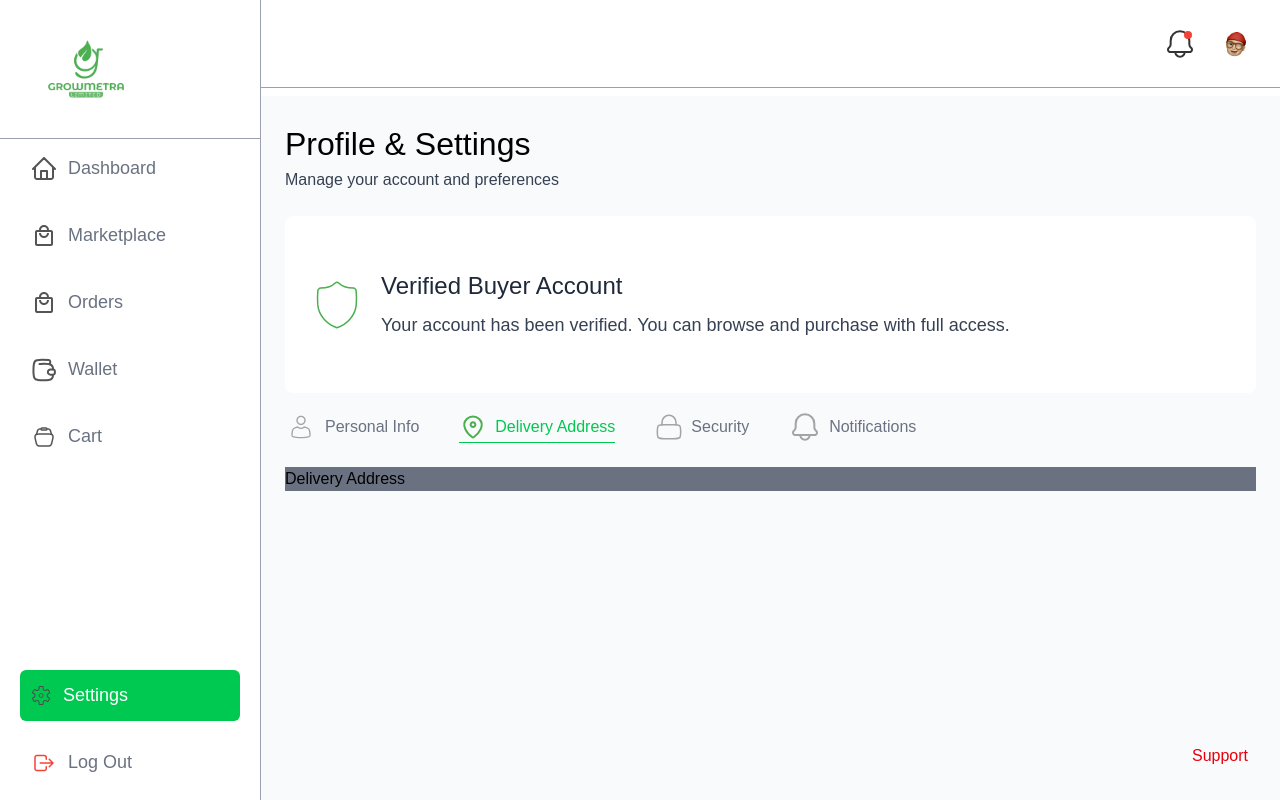
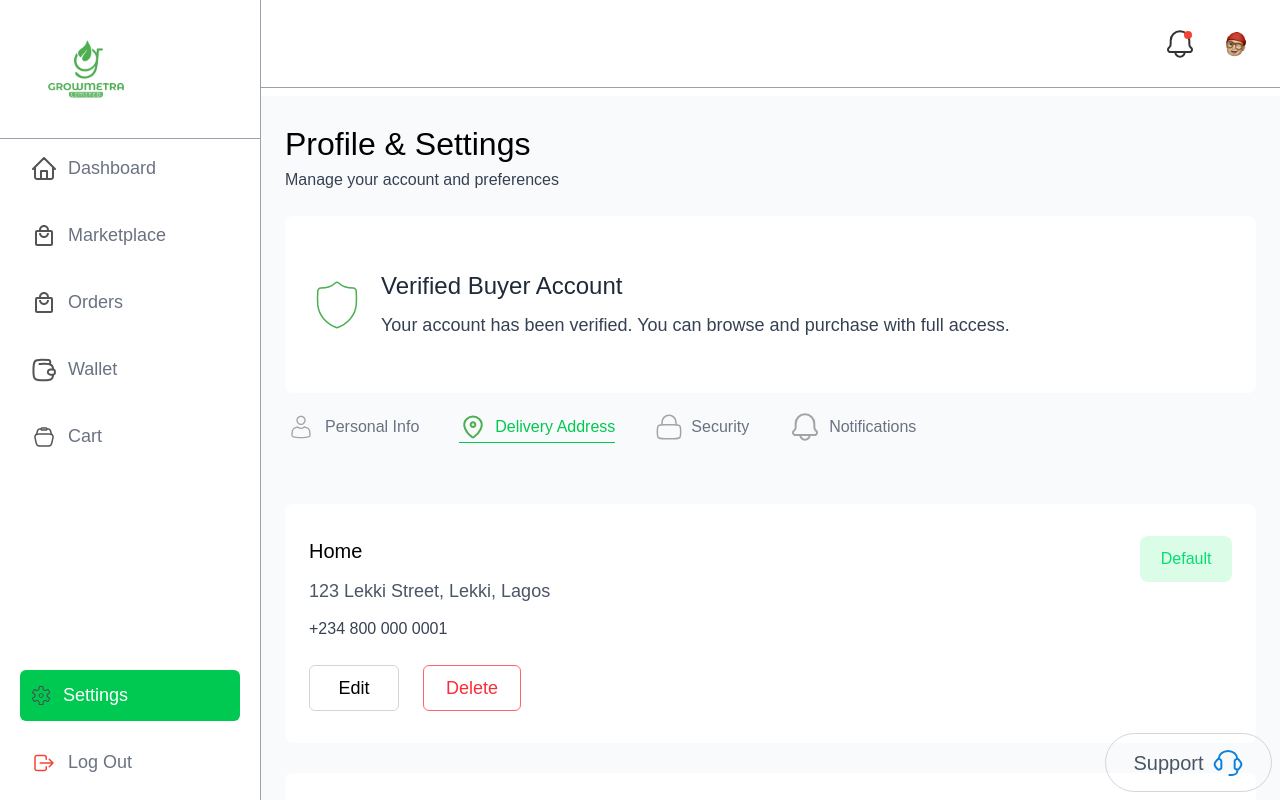
Before and after one commit to GROWMETRA11/GrowMetra11, a React (Vite) app: page /settings in a window 1280 px wide. Both pictures are taken after a click on the element "Delivery Address". Built offline with nearby package versions, Linux system fonts and the light colour scheme.

Commit message:
feat: Added settings tab on dashboard section

```diff
--- /dev/null
+++ b/src/Components/iconComponent/SupportIcon.jsx
@@ -0,0 +1,14 @@
+import React from 'react'
+
+const SupportIcon = () => {
+  return (
+    <svg width="32" height="32" viewBox="0 0 32 32" fill="none" xmlns="http://www.w3.org/2000/svg">
+<path d="M22.6665 14.4072C22.6665 13.9458 22.6665 13.7152 22.7359 13.5098C22.9372 12.9125 23.4692 12.6818 24.0025 12.4392C24.5999 12.1658 24.8985 12.0298 25.1959 12.0058C25.5319 11.9792 25.8692 12.0512 26.1572 12.2125C26.5385 12.4258 26.8052 12.8338 27.0772 13.1645C28.3345 14.6925 28.9639 15.4565 29.1932 16.2978C29.3799 16.9778 29.3799 17.6898 29.1932 18.3685C28.8585 19.5978 27.7985 20.6272 27.0132 21.5818C26.6119 22.0685 26.4105 22.3125 26.1572 22.4552C25.8643 22.6176 25.5297 22.6895 25.1959 22.6618C24.8985 22.6378 24.5999 22.5018 24.0012 22.2285C23.4679 21.9858 22.9372 21.7552 22.7359 21.1578C22.6665 20.9525 22.6665 20.7218 22.6665 20.2605V14.4072ZM9.33321 14.4072C9.33321 13.8258 9.31721 13.3045 8.84788 12.8965C8.67721 12.7485 8.45054 12.6458 7.99854 12.4392C7.39988 12.1672 7.10121 12.0298 6.80388 12.0058C5.91454 11.9338 5.43588 12.5418 4.92388 13.1658C3.66521 14.6925 3.03588 15.4565 2.80521 16.2992C2.61962 16.9769 2.61962 17.6921 2.80521 18.3698C3.14121 19.5978 4.20254 20.6285 4.98654 21.5818C5.48121 22.1818 5.95454 22.7298 6.80388 22.6618C7.10121 22.6378 7.39988 22.5018 7.99854 22.2285C8.45188 22.0232 8.67721 21.9192 8.84788 21.7712C9.31721 21.3632 9.33321 20.8418 9.33321 20.2618V14.4072Z" stroke="#0C81DE" stroke-width="2"/>
+<path d="M6.66602 12C6.66602 7.58133 10.8447 4 15.9993 4C21.154 4 25.3327 7.58133 25.3327 12" stroke="#0C81DE" stroke-width="2" stroke-linecap="square" stroke-linejoin="round"/>
+<path d="M25.334 22.668V23.7346C25.334 26.0906 22.9473 28.0013 20.0007 28.0013H17.334" stroke="#0C81DE" stroke-width="2" stroke-linecap="round" stroke-linejoin="round"/>
+</svg>
+
+  )
+}
+
+export default SupportIcon
--- a/src/pages/dashboard/famers/components/DashboardLayout.jsx
+++ b/src/pages/dashboard/famers/components/DashboardLayout.jsx
@@ -10,6 +10,7 @@ import OrdersIcon from "../../../../Components/iconComponent/OrdersIcon";
 import MarketIcon from "../../../../Components/iconComponent/MarketIcon";
 import SettingsIcon from "../../../../Components/iconComponent/SettingsIcon";
 import LogoutIcon from "../../../../Components/iconComponent/LogoutIcon";
+import SupportIcon from "../../../../Components/iconComponent/SupportIcon";
 
 const DashboardLayout = ({ children }) => {
   const location = useLocation();
@@ -163,7 +164,10 @@ const DashboardLayout = ({ children }) => {
 
       {/* Contents */}
       <div className="h-screen p-6 overflow-y-auto w-[calc(100%-261px)] fixed top-24 left-[261px] bg-gray-50">
-      <div className="fixed right-2 p-6 bottom-2 text-red-600">Support</div>
+      <div className="fixed right-2 px-[27.5px] py-[12.5px] bottom-2 border border-gray-300 rounded-full flex gap-2 items-center">
+        <p className="text-[20px] text-gray-600 font-normal">Support</p>
+        <SupportIcon />
+        </div>
         {children}
       </div>
     </section>
--- a/src/pages/dashboard/famers/screen/settings/Settings.jsx
+++ b/src/pages/dashboard/famers/screen/settings/Settings.jsx
@@ -1,5 +1,4 @@
-import  {React, useState } from "react";
-
+import { React, useState } from "react";
 
 import DashboardLayout from "../../components/DashboardLayout";
 import PersonalIcon from "../../../../../Components/iconComponent/PersonalIcon";
@@ -7,17 +6,17 @@ import Location from "../../../../../Components/iconComponent/Location";
 import SecurityIcon from "../../../../../Components/iconComponent/SecurityIcon";
 import Notification from "../../../../../Components/iconComponent/Notification";
 import Secure from "../../../../../Components/iconComponent/Secure";
+import profile from "../../../../../assets/images/ProfileImg.png";
 
 const Settings = () => {
-
-  const [active, setActive] = useState("Personal Info")
+  const [active, setActive] = useState("Personal Info");
 
   const tabs = [
     {
       id: 1,
       label: "Personal Info",
       activeIcon: <PersonalIcon color="#4CAF50" />,
-      inActiveIcon: <PersonalIcon color="#A4A4A4"/>,
+      inActiveIcon: <PersonalIcon color="#A4A4A4" />,
     },
     {
       id: 2,
@@ -37,60 +36,244 @@ const Settings = () => {
       activeIcon: <Notification color="#4CAF50" />,
       inActiveIcon: <Notification color="#A4A4A4" />,
     },
-  ]
+  ];
+
+  const delivery = [
+    {
+      id: 1,
+      title: "Home",
+      location: "123 Lekki Street, Lekki, Lagos",
+      contact: "+234 800 000 0001",
+      status: "Default",
+      edit: "Edit",
+      delete: "Delete",
+    },
+    {
+      id: 2,
+      title: "Office",
+      location: "456 Victoria Island, VI, Lagos",
+      contact: "+234 800 000 0002",
+      edit: "Edit",
+      delete: "Delete",
+    },
+  ];
 
   return (
     <DashboardLayout>
       <div className="w-full">
-
         <div>
           <h1 className="text-[32px] font-normal">Profile & Settings</h1>
-        <p className="text-base font-normal text-gray-700">Manage your account and preferences</p>
+          <p className="text-base font-normal text-gray-700">
+            Manage your account and preferences
+          </p>
         </div>
 
         <div className="bg-white rounded-lg px-6 py-[54px] mt-6 w-full">
           <div className="flex items-center gap-4">
             <Secure />
             <div>
-            <p className="text-gray-800 font-normal text-2xl mb-[10px] ">Verified Buyer Account</p>
-            <p className="text-gray-700 font-light text-[18px] ">Your account has been verified. You can browse and purchase with full access.</p>
+              <p className="text-gray-800 font-normal text-2xl mb-[10px] ">
+                Verified Buyer Account
+              </p>
+              <p className="text-gray-700 font-light text-[18px] ">
+                Your account has been verified. You can browse and purchase with
+                full access.
+              </p>
             </div>
           </div>
         </div>
 
         <div className="mt-[18px] flex gap-10">
-        {tabs.map((tab,index) => (
-
-            <div onClick={() => setActive(tab.label)} key={index} className={`flex items-center gap-2
-            ${active === tab.label
+          {tabs.map((tab, index) => (
+            <div
+              onClick={() => setActive(tab.label)}
+              key={index}
+              className={`flex items-center gap-2
+            ${
+              active === tab.label
                 ? "text-green-500 border-b-1 border-green-500"
                 : " text-gray-500"
             }
-            `}>
+            `}
+            >
               {active === tab.label ? tab.activeIcon : tab.inActiveIcon}
               {/* <div>{tab.icon}</div> */}
               <button>{tab.label}</button>
             </div>
-
           ))}
         </div>
 
-      <div className="mt-6 bg-gray-500 shadow-2xl">
+        <div className="w-full">
           {active === "Personal Info" && (
-          <div>Personal Info</div>
+            <div>
+              <div className="mt-12 flex items-center gap-4">
+                <img className="w-20 h-20 rounded-full" src={profile} alt="" />
+                <div>
+                  <p className="font-normal text-[20px] ">
+                    Abdurrahman Onitilo
+                  </p>
+                  <button className="px-[16.5px] font-normal text-base border border-gray-400 rounded-md py-[10px]">
+                    Change Picture
+                  </button>
+                </div>
+              </div>
+              <div className="w-full">
+                <form action="" className=" w-full px-8 py-[50px] bg-white">
+                  <div className="mb-6">
+                    <label htmlFor="" className="text-[20px]">
+                      Full Name
+                    </label>
+                    <br />
+                    <input
+                      className="mt-3 w-full box-sizing px-6 py-[13.5px] border border-gray-400 rounded-md"
+                      type="text"
+                      placeholder="Abdurrahman Onitilo"
+                    />
+                  </div>
+
+                  <div className="mb-6 ">
+                    <label htmlFor="" className="text-[20px]">
+                      Email Address
+                    </label>
+                    <br />
+                    <input
+                      className="mt-3 w-full box-sizing px-6 py-[13.5px] border border-gray-400 rounded-md"
+                      type="email"
+                      placeholder="Onitiloabdurrahman@gmail.com"
+                    />
+                  </div>
+
+                  <div className="mb-6">
+                    <label htmlFor="" className="text-[20px]">
+                      Phone Number
+                    </label>
+                    <br />
+                    <input
+                      className="mt-3 w-full box-sizing px-6 py-[13.5px] border border-gray-400 rounded-md"
+                      type="text"
+                      placeholder="+234 90 50 51 0995"
+                    />
+                  </div>
+
+                  <div className="mb-10">
+                    <label htmlFor="" className="text-[20px]">
+                      Date of Birth
+                    </label>
+                    <br />
+                    <input
+                      className="mt-3 w-full box-sizing px-6 py-[13.5px] border border-gray-400 rounded-md"
+                      type="date"
+                      placeholder=""
+                    />
+                  </div>
+
+                  <button className="bg-green-500 w-full rounded-md flex items-center text-white justify-center h-[50px]">
+                    Save Changes
+                  </button>
+                </form>
+
+                <div className="h-[2px] w-full bg-gray-300"></div>
+              </div>
+            </div>
           )}
+
+          {/* Delivery Address */}
+          <div>
             {active === "Delivery Address" && (
-          <div>Delivery Address</div>
+              <div className="mt-[61px]">
+                {delivery.map((item, index) => (
+                  <div
+                    key={index}
+                    className="px-6 py-8 w-full bg-white rounded-lg mb-[30px] flex justify-between "
+                  >
+                    <div>
+                      <h2 className="text-[20px] font-normal text-black">
+                        {item.title}
+                      </h2>
+                      <p className="text-[18px] font-normal text-gray-600 my-3 ">
+                        {item.location}
+                      </p>
+                      <p className="text-base font-normal text-gray-700">
+                        {item.contact}
+                      </p>
+
+                      <div className="flex gap-6 mt-6 font-normal text-[18px]">
+                        <div className="border border-gray-300 px-[28.5px] py-[8.5px] rounded-md">
+                          {item.edit}
+                        </div>
+                        <div className="border border-red-400 text-red-500 px-[22px] py-[8.5px] rounded-md">
+                          {item.delete}
+                        </div>
+                      </div>
+                    </div>
+
+                    <div>
+                      {item.status && (
+                        <p className="bg-green-100 px-[20.5px] py-[11px] rounded-lg text-green-400">
+                          {item.status}
+                        </p>
                       )}
-        {active === "Security" && (
-          <div>Security</div>
-        )}
-        {active === "Notifications" && (
-          <div>Notification</div>
+                    </div>
+                  </div>
+                ))}
+
+                <button className="bg-green-500 w-full rounded-md mt-10 flex items-center text-white justify-center h-[50px]">
+                  Save Changes
+                </button>
+
+                <div className="h-[2px] mt-[187px] w-full bg-gray-300"></div>
+              </div>
             )}
           </div>
 
+          {/* Security */}
+          <div className="w-full">
+            {active === "Security" && (
+              <div>
 
+              <div className="flex justify-between bg-white rounded-lg px-6 py-8 items-center mt-[30px]">
+
+                <div className="font-normal">
+                  <h2 className="text-[20px] ">Two-Factor Authentication.</h2>
+                  <p className="my-[18px] text-gray-700">Enable 2FA for enhanced security.</p>
+                  <p className="text-base text-gray-600">We'll send you a code via SMS or email when you log in.</p>
+                </div>
+                <div>
+                  <input
+                  className="w-7 h-7"
+                    type="checkbox"
+                    id=""
+                    name=""
+                    value=""
+                  />
+                </div>
+              </div>
+
+              <form action="" className="px-6 py-8 bg-white rounded-lg mt-8">
+                <h2 className="mb-6">Change Password</h2>
+                <div>
+                  <div className="mb-6">
+                    <label className="block mb-3" htmlFor="">Current Password</label>
+                    <input className="w-full rounded-lg h-[50px] border border-gray-400" type="text" />
+                  </div>
+                  <div className="mb-6">
+                    <label className="block mb-3" htmlFor="">New Password</label>
+                    <input className="w-full rounded-lg h-[50px] border border-gray-400" type="text" />
+                  </div>
+                  <div>
+                    <label className="block mb-3" htmlFor="">New Password</label>
+                    <input className="w-full rounded-lg h-[50px] border border-gray-400" type="text" />
+                  </div>
+
+                </div>
+              </form>
+              </div>
+            )}
+          </div>
+
+          {/* Notification */}
+          {active === "Notifications" && <div>Notification</div>}
+        </div>
       </div>
     </DashboardLayout>
   );
```
Lines whose indentation alone changed are shown as unchanged.
